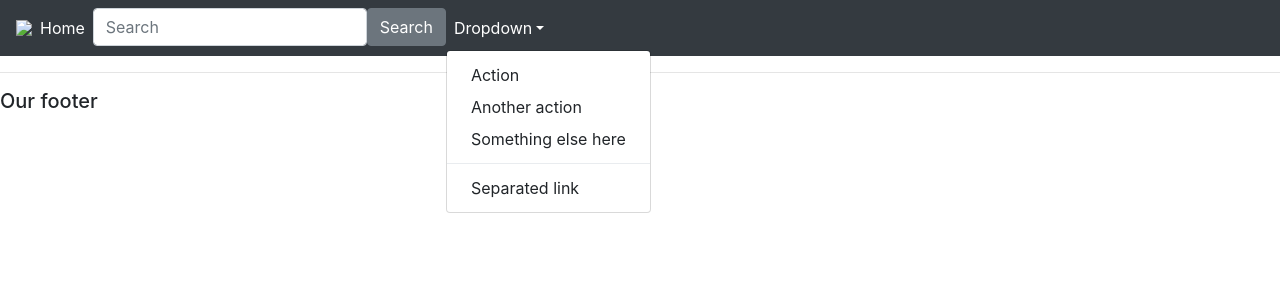
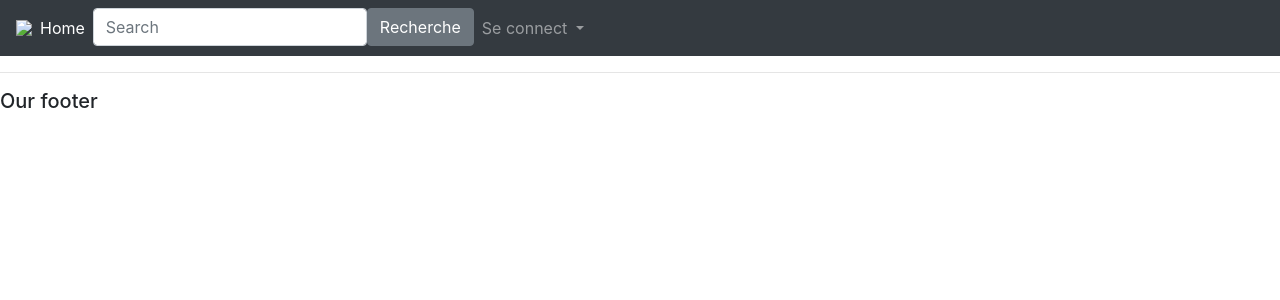
Before and after one commit to Anassedemnati/e-comerce, a Django app: template base/templates/main.html in a window 1280 px wide. Shown: the top 300 px of the page. Run offline with Django 3.2, Linux system fonts and the light colour scheme; the template is opened without the code that fills it, so the values that code supplies are empty; some libraries are stand-ins or nearby versions.

```diff
--- a/base/templates/navbar.html
+++ b/base/templates/navbar.html
@@ -1,5 +1,6 @@
 <nav class="navbar navbar-expand-lg navbar-dark bg-dark">
-  <img src="#" />
+
+    <img src="#"/>
     <button
             class="navbar-toggler"
             type="button"
@@ -24,31 +25,26 @@
                             placeholder="Search"
                     />
                     <button class="btn btn-secondary my-2 my-sm-0" type="submit">
-            Search
+                        Recherche
                     </button>
                 </form>
             </li>
             <li class="nav-item dropdown">
-        <a
-          class="nav-link dropdown-toggle show"
-          data-bs-toggle="dropdown"
-          href="#"
-          role="button"
-          aria-haspopup="true"
-          aria-expanded="true"
-          >Dropdown</a
-        >
-        <div class="dropdown-menu show" data-bs-popper="none">
-          <a class="dropdown-item" href="#">Action</a>
-          <a class="dropdown-item" href="#">Another action</a>
-          <a class="dropdown-item" href="#">Something else here</a>
+                <a class="nav-link dropdown-toggle" href="#" id="navbarDropdown" role="button" data-toggle="dropdown"
+                   aria-haspopup="true" aria-expanded="false">
+                    Se connect
+                </a>
+                <div class="dropdown-menu" aria-labelledby="navbarDropdown">
+                    <a class="dropdown-item" href="#">Se connect</a>
+                    <a class="dropdown-item" href="#"> Creer un compte</a>
                     <div class="dropdown-divider"></div>
-          <a class="dropdown-item" href="#">Separated link</a>
+                    <a class="dropdown-item" href="#">Voter compte</a>
+                    <a class="dropdown-item" href="#">Vos commands</a>
                 </div>
             </li>
             <li class="nav-item me-3 me-lg-1">
                 <a class="nav-link" href="#">
-          <span><i class="fas fa-shopping-bag fa-lg"></i></span>
+                    <span class="oi oi-cart"></span>
                 </a>
             </li>
         </ul>
```
Also changed, not shown: base/models.py (+5 -5 lines). Lines whose indentation alone changed are shown as unchanged.
